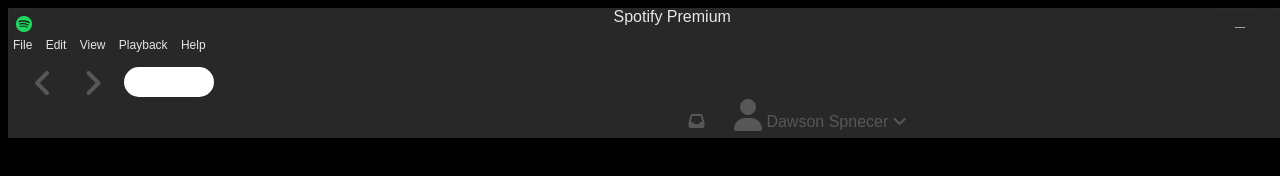
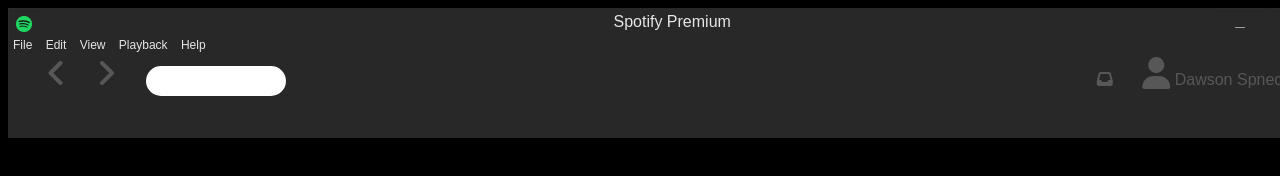
Before and after one commit to robkorobkin/Baxter-Academy---App-Development-Studio-2016-17, a plain HTML site: page Students/Dawson Spencer/spotify.html in a window 1280 px wide. Shown: the top 176 px of the page. Drawn offline with Linux system fonts and the light colour scheme.

Commit message:
Re alignment of containers
containers are now better alligned

```diff
--- a/Students/Dawson Spencer/spotify.html
+++ b/Students/Dawson Spencer/spotify.html
@@ -37,7 +37,7 @@
 						<i class="fa fa-inbox fa-.5x inbox" aria-hidden="true"></i>
 						<i class="fa fa-user fa-2x userlogo" aria-hidden="true"></i>
 						<a>Dawson Spnecer</a>
-						<i class="fa fa-angle-down fa-downarrow" aria-hidden="true"></i>
+						<i class="fa fa-angle-down fa-downarrow downarrow" aria-hidden="true"></i>
 					</div>
 				</div>
 			</div>
--- a/Students/Dawson Spencer/style.css
+++ b/Students/Dawson Spencer/style.css
@@ -6,12 +6,14 @@ body 				{ background: black; }
 .window_ctrls		{ float: right; float: top;  padding: 0px;}
 .window_ctrls img	{ float: top; padding-right: 0px;}
 .logo				{position: absolute; left: 0;}
-.purchased			{position: absolute; left: 50%; margin-left: -75px; color: #e6e6e6;}
-.file_options		{color: #e6e6e6; padding-top: 30px; padding-bottom: 15px; font-size: 12px;}
+.purchased			{position: absolute; left: 50%; margin-left: -75px; color: #e6e6e6; padding-top: 5px;}
+.file_options		{color: #e6e6e6; padding-top: 30px; padding-bottom: 5px; font-size: 12px;}
 .file_options a 	{padding-left: 5px; padding-right: 5px;}
-.leftarrow 			{padding-left: 25px; color: #575757}
-.rightarrow			{padding-left: 25px; color: #575757}
-.user_area			{position: relative; height: 35px; color: #575757}
-.user				{position: absolute; left: 50%;}
-.search				{position: absolute; left: 8.5%; height: 30px; width: 90px; border-radius: 50px; border: 2px #282828;}
+.leftarrow 			{padding-left: 25px; color: #575757;}
+.rightarrow			{padding-left: 25px; color: #575757;padding-right: 25px;}
+.user_area			{display: flex; height: 35px; color: #575757}
+.user				{position: absolute; left: 80%;}
+.search				{height: 30px; width: 140px; border-radius: 50px; border: 2px #282828; position: relative;}
 .inbox				{padding-right: 25px}
+.back_forth			{position: relative; left: 1%;}
+.downarrow			{ padding-right: 50px;}
```
